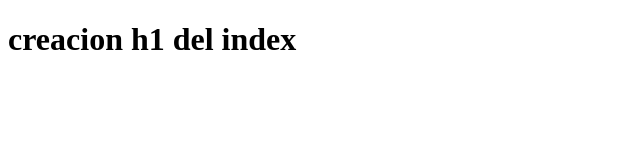
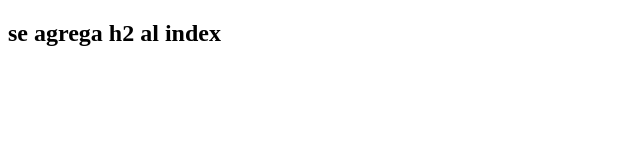
Before and after one commit to AntoBaeza2/git_report, a plain HTML site: page index.html in a window 1280 px wide. Shown: the whole page, without its empty margins (0-640 px from the left). Drawn offline with Linux system fonts and the light colour scheme.

Commit message:
se agrega h2 al index

```diff
--- a/index.html
+++ b/index.html
@@ -7,6 +7,6 @@
     <title>Document</title>
 </head>
 <body>
-   <h1>creacion h1 del index</h1>
+   <h2>se agrega h2 al index</h2>
 </body>
 </html>
```
